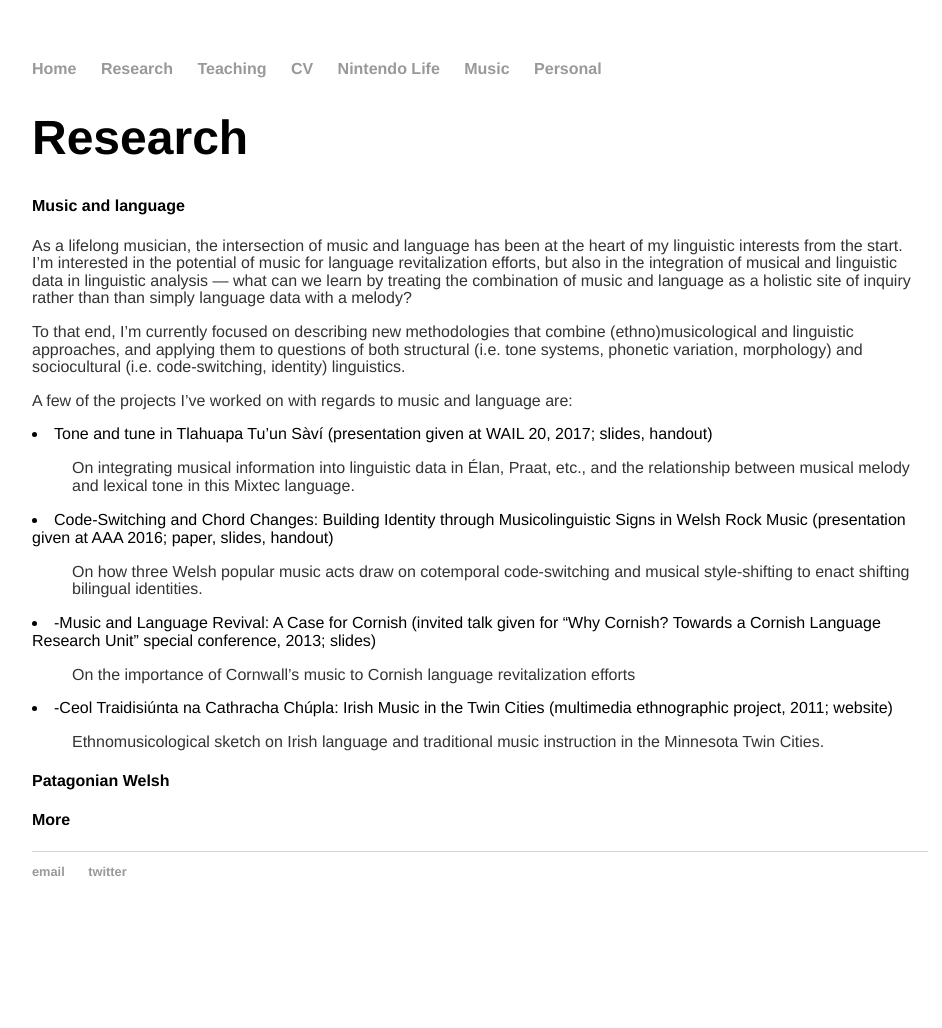
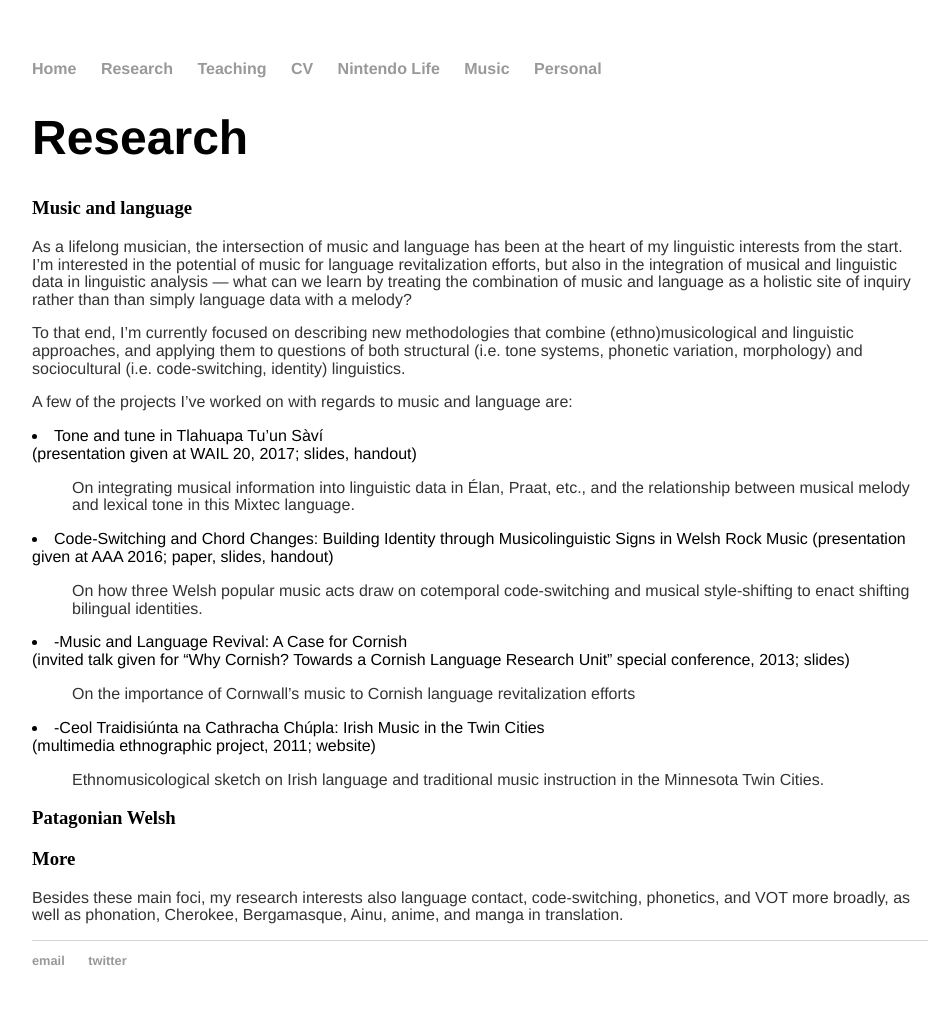
Before and after one commit to morgansleeper/morgansleeper.github.io, a Jekyll site: the page built from research/index.html, in a window 1280 px wide. Shown: the whole page, without its empty margins (160-1102 px from the left). Built offline with Jekyll 4.4.1, drawn with Linux system fonts in a browser that asks for light colours; before the commit the page ends 939 px from its top, so only the background shows below that.

Commit message:
Update index.html

```diff
--- a/research/index.html
+++ b/research/index.html
@@ -3,7 +3,7 @@ layout: default
 title: Morgan Sleeper | Research
 ---
 <h1>Research</h1>
-<h4>Music and language</h4>
+<h3>Music and language</h3>
 <p>As a lifelong musician, the intersection of music and language has been at the heart of my linguistic interests
   from the start. I’m interested in the potential of music for language revitalization efforts, but also in the
   integration of musical and linguistic data in linguistic analysis — what can we learn by treating the combination
@@ -12,7 +12,7 @@ title: Morgan Sleeper | Research
   and applying them to questions of both structural (i.e. tone systems, phonetic variation, morphology) and sociocultural
   (i.e. code-switching, identity) linguistics.</p>
 <p>A few of the projects I’ve worked on with regards to music and language are:</p>
-<li>Tone and tune in Tlahuapa Tu’un Sàví (presentation given at WAIL 20, 2017; slides, handout)
+<li>Tone and tune in Tlahuapa Tu’un Sàví <br>(presentation given at WAIL 20, 2017; slides, handout)
  <p style="margin-left: 40px">On integrating musical information into linguistic data in Élan, Praat, etc., and the relationship between musical melody and lexical tone in this Mixtec language.
 </p></li>
 <li>Code-Switching and Chord Changes: Building Identity through Musicolinguistic Signs in Welsh Rock Music (presentation given at AAA 2016; paper, slides, handout)
@@ -21,19 +21,21 @@ title: Morgan Sleeper | Research
 
   </p>
 </li>
-<li>-Music and Language Revival: A Case for Cornish (invited talk given for “Why Cornish? Towards a Cornish Language Research Unit” special conference, 2013; slides)
+<li>-Music and Language Revival: A Case for Cornish <br>(invited talk given for “Why Cornish? Towards a Cornish Language Research Unit” special conference, 2013; slides)
 
   <p style="margin-left: 40px">	On the importance of Cornwall’s music to Cornish language revitalization efforts
 
   </p>
 </li>
-<li>-Ceol Traidisiúnta na Cathracha Chúpla: Irish Music in the Twin Cities (multimedia ethnographic project, 2011; website)
+<li>-Ceol Traidisiúnta na Cathracha Chúpla: Irish Music in the Twin Cities <br>(multimedia ethnographic project, 2011; website)
 
   <p style="margin-left: 40px">	Ethnomusicological sketch on Irish language and traditional music instruction in the Minnesota Twin Cities.
 
   </p>
 </li>
 
-<h4>Patagonian Welsh</h4>
+<h3>Patagonian Welsh</h3>
 
-<h4>More</h4>
+<h3>More</h3>
+<p>Besides these main foci, my research interests also language contact, code-switching, phonetics, and VOT more broadly, as well as phonation,
+  Cherokee, Bergamasque, Ainu, anime, and manga in translation.</p>
```
